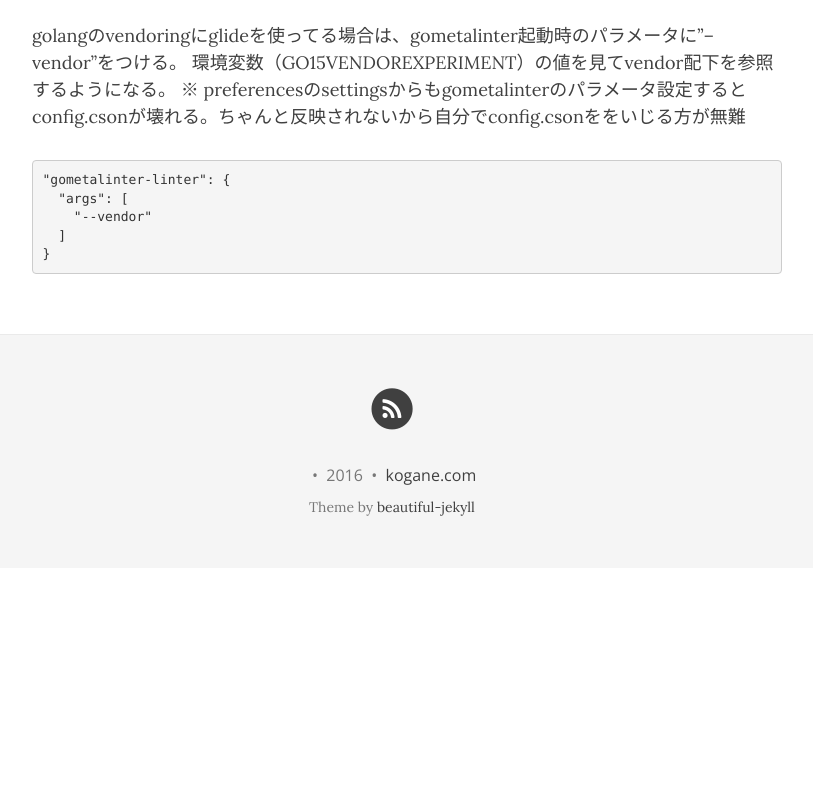
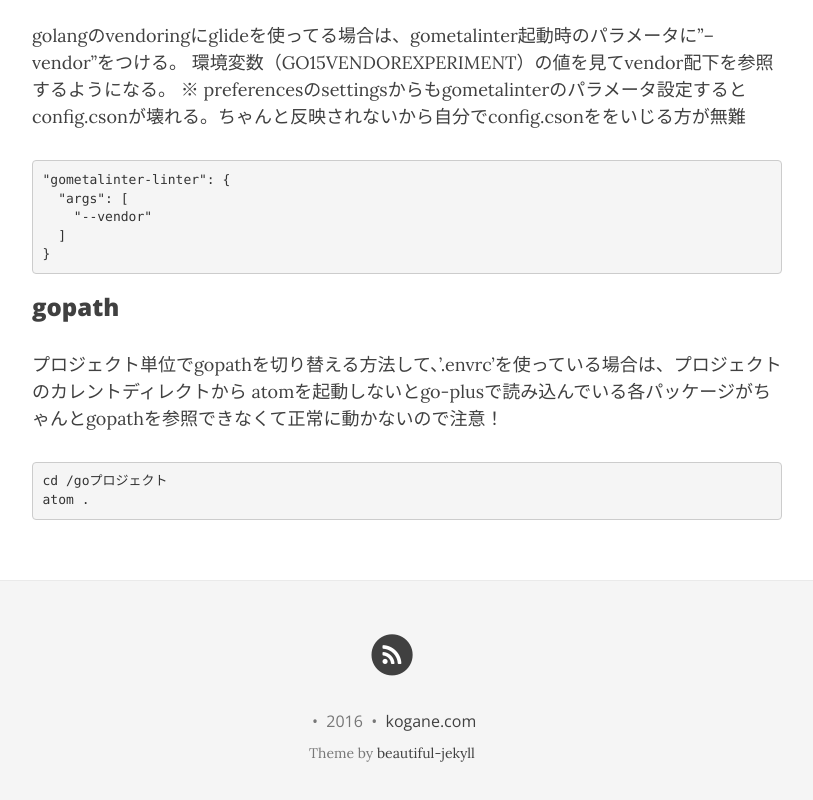
Before and after one commit to KoganezawaRyouta/KoganezawaRyouta.github.io, a plain HTML site: page atom_for_golang/index.html in a window 1280 px wide. Shown: the part 1291-2091 px from the top of the page, without its empty margins (248-1061 px from the left). Before the commit the page ends 1859 px from the top, so only its background shows below. Drawn offline with nearby package versions, Linux system fonts and the light colour scheme.

Commit message:
Initial commit

```diff
--- a/atom_for_golang/index.html
+++ b/atom_for_golang/index.html
@@ -152,6 +152,15 @@ $ go get -v golang.org/x/tools/cmd/oracle
 }
 </code></pre>
 
+<h3 id="gopath:b045b6c07713fe08c73c8fadc852e1b3">gopath</h3>
+
+<p>プロジェクト単位でgopathを切り替える方法して、&rsquo;.envrc&rsquo;を使っている場合は、プロジェクトのカレントディレクトから
+atomを起動しないとgo-plusで読み込んでいる各パッケージがちゃんとgopathを参照できなくて正常に動かないので注意！</p>
+
+<pre><code>cd /goプロジェクト
+atom .
+</code></pre>
+
 
     </div>
   </div>
```
Also changed, not shown: index.xml (+9 -0 lines).
